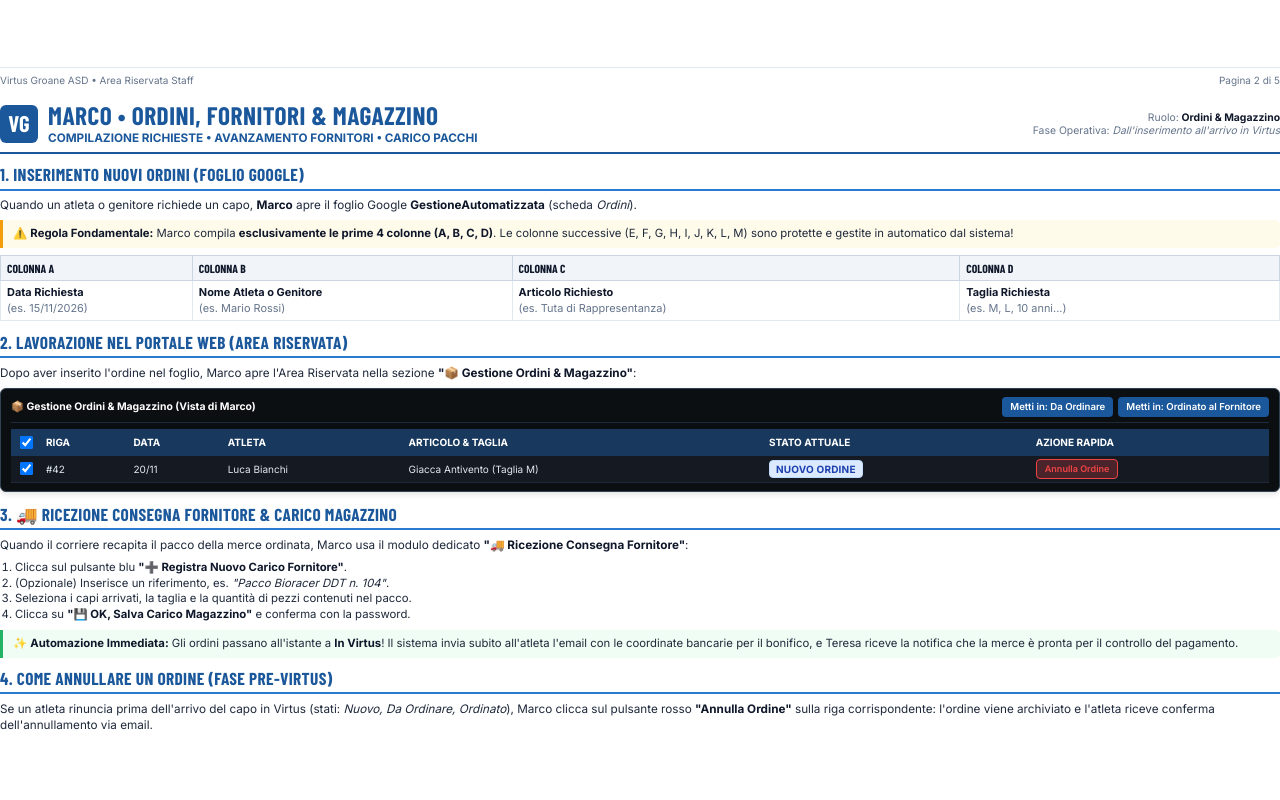
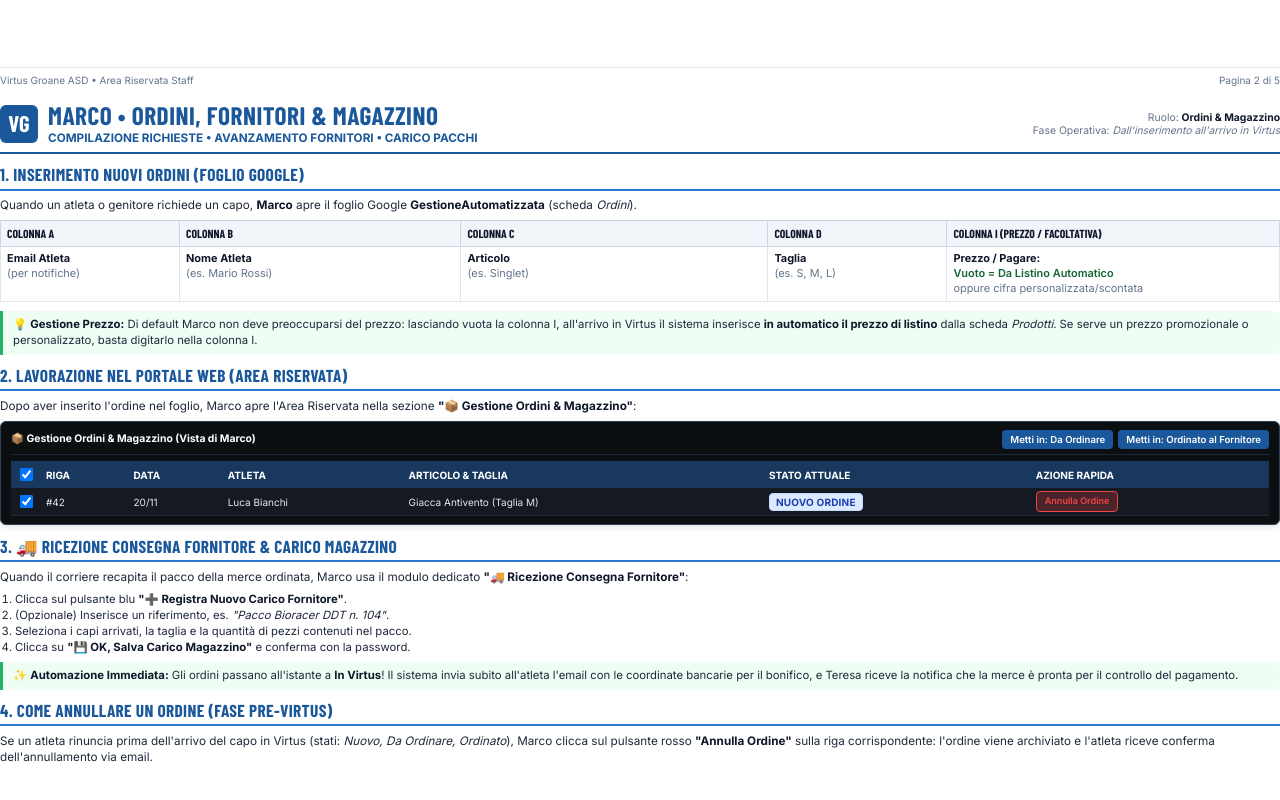
Before and after one commit to eb-vg/virtus-groane, a plain HTML site: page docs/guida-operativa-staff.html in a window 1280 px wide. Shown: the part 2022-2822 px from the top of the page. Drawn offline with nearby package versions, Linux system fonts and the light colour scheme; a web font is replaced by a local one.

Commit message:
docs: spiegata gestione automatica e personalizzata del prezzo colonna I nel manuale staff

```diff
--- a/docs/guida-operativa-staff.html
+++ b/docs/guida-operativa-staff.html
@@ -608,27 +608,29 @@
             <p>
                 Quando un atleta o genitore richiede un capo, <strong>Marco</strong> apre il foglio Google <strong>GestioneAutomatizzata</strong> (scheda <em>Ordini</em>).
             </p>
-            <div class="callout-box warning" style="margin-top:0;">
-                ⚠️ <strong>Regola Fondamentale:</strong> Marco compila <strong>esclusivamente le prime 4 colonne (A, B, C, D)</strong>. Le colonne successive (E, F, G, H, I, J, K, L, M) sono protette e gestite in automatico dal sistema!
-            </div>
             <table class="doc-table">
                 <thead>
                     <tr>
-                        <th style="width: 15%;">Colonna A</th>
-                        <th style="width: 25%;">Colonna B</th>
-                        <th style="width: 35%;">Colonna C</th>
-                        <th style="width: 25%;">Colonna D</th>
+                        <th style="width: 14%;">Colonna A</th>
+                        <th style="width: 22%;">Colonna B</th>
+                        <th style="width: 24%;">Colonna C</th>
+                        <th style="width: 14%;">Colonna D</th>
+                        <th style="width: 26%;">Colonna I (Prezzo / Facoltativa)</th>
                     </tr>
                 </thead>
                 <tbody>
                     <tr>
-                        <td><strong>Data Richiesta</strong><br><span style="color:#64748b;">(es. 15/11/2026)</span></td>
-                        <td><strong>Nome Atleta o Genitore</strong><br><span style="color:#64748b;">(es. Mario Rossi)</span></td>
-                        <td><strong>Articolo Richiesto</strong><br><span style="color:#64748b;">(es. Tuta di Rappresentanza)</span></td>
-                        <td><strong>Taglia Richiesta</strong><br><span style="color:#64748b;">(es. M, L, 10 anni...)</span></td>
+                        <td><strong>Email Atleta</strong><br><span style="color:#64748b;">(per notifiche)</span></td>
+                        <td><strong>Nome Atleta</strong><br><span style="color:#64748b;">(es. Mario Rossi)</span></td>
+                        <td><strong>Articolo</strong><br><span style="color:#64748b;">(es. Singlet)</span></td>
+                        <td><strong>Taglia</strong><br><span style="color:#64748b;">(es. S, M, L)</span></td>
+                        <td><strong>Prezzo / Pagare:</strong><br><span style="color:#166534; font-weight:600;">Vuoto = Da Listino Automatico</span><br><span style="color:#64748b;">oppure cifra personalizzata/scontata</span></td>
                     </tr>
                 </tbody>
             </table>
+            <div class="callout-box tip" style="margin-top:0;">
+                💡 <strong>Gestione Prezzo:</strong> Di default Marco non deve preoccuparsi del prezzo: lasciando vuota la colonna I, all'arrivo in Virtus il sistema inserisce <strong>in automatico il prezzo di listino</strong> dalla scheda <em>Prodotti</em>. Se serve un prezzo promozionale o personalizzato, basta digitarlo nella colonna I.
+            </div>
 
             <h2>2. Lavorazione nel Portale Web (Area Riservata)</h2>
             <p>
```
Also changed, not shown: 1 other file.
